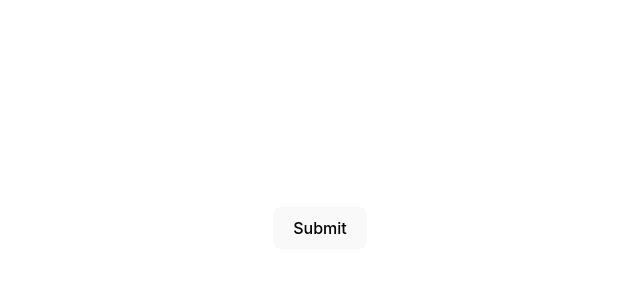
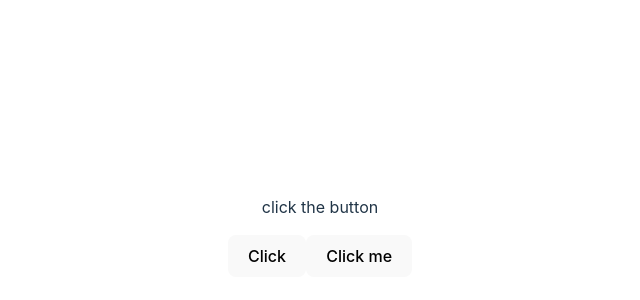
Before and after one commit to akosilar/create-react, a React (Vite) app in the folder first-react-app/: page / in a window 1280 px wide. Shown: the part 172-472 px from the top of the page, without its empty margins (320-960 px from the left). Built offline with nearby package versions, Linux system fonts and the light colour scheme.

Commit message:
clicker with arrow function

```diff
--- a/first-react-app/src/App.jsx
+++ b/first-react-app/src/App.jsx
@@ -11,7 +11,7 @@ import Heading from './Heading'
 import ColorList from './ColorList'
 import Slots from "./Slots"
 import ShoppingList from './ShoppingList'
-import PropertyList from '../PropertyList'
+// import PropertyList from './PropertyList'
 import Clicker from './Clicker'
 import Form from './Form'
 
@@ -37,8 +37,9 @@ function App() {
   return (
     <div>
       {
-        <Form />
-        // <Clicker />
+
+        // <Form />
+        <Clicker message="please stop clicking me" buttonText="Click me" />
         // <PropertyList properties={properties} />
         // <ShoppingList items={data} />
       }
--- a/first-react-app/src/Clicker.jsx
+++ b/first-react-app/src/Clicker.jsx
@@ -6,11 +6,16 @@ function handleHover() {
     console.log('hovered over')
 }
 
-export default function Clicker() {
+function popUp() {
+    alert('Clicked!')
+}
+
+export default function Clicker({message,buttonText}) {
     return (
         <div>
             <p onMouseOver={handleHover}>click the button</p>
             <button onClick={handleClick}>Click</button>
+            <button onClick={()=>alert(message)}>{buttonText}</button>
         </div>
     )
 }
```
Also changed, not shown: first-react-app/src/Property.jsx (renamed from first-react-app/Property.jsx), first-react-app/src/PropertyList.jsx (renamed from first-react-app/PropertyList.jsx).
